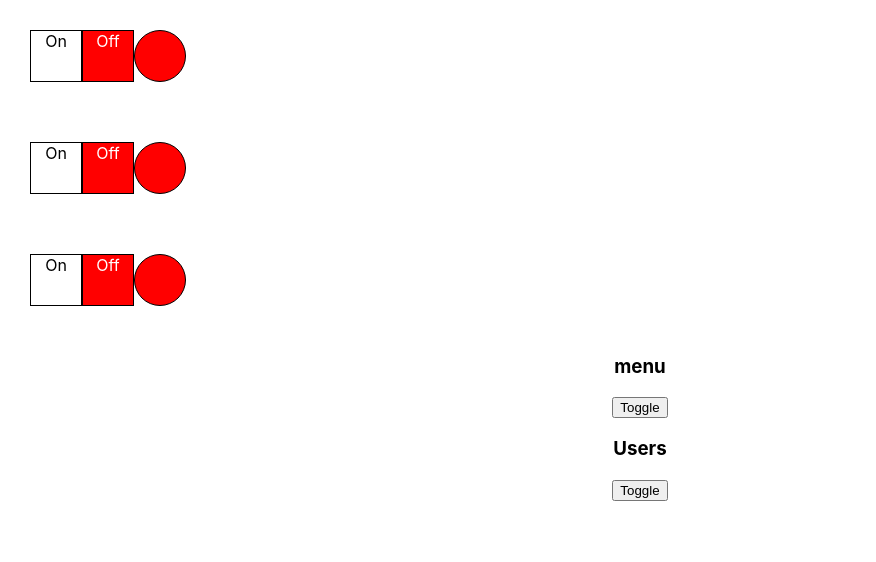
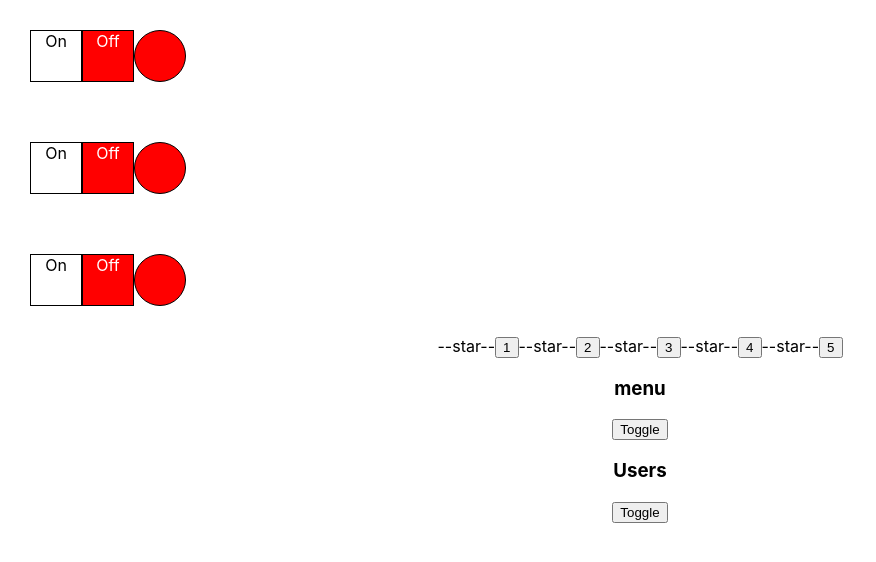
Before and after one commit to OlegPolishchuk/react-detail, a React (Create React App) app: page / in a window 1280 px wide. Shown: the top 562 px of the page, without its empty margins (0-876 px from the left). Built offline with nearby package versions, Linux system fonts and the light colour scheme.

Commit message:
feat: o6. useState: add uncontrolled rating

```diff
--- a/src/App.tsx
+++ b/src/App.tsx
@@ -4,6 +4,7 @@
 import Accordion from "./components/Accordion";
 import OnOf from "./components/OnOf/OnOf";
 import UncontrolledAccordion from "./components/UncontrolledControledAccordion";
+import {UncontrolledRating} from "./components/UncontrolledRating";
 
 function App() {
   return (
@@ -19,6 +20,7 @@
         <OnOf/>
         <OnOf/>
         <OnOf/>
+        <UncontrolledRating/>
 
         <UncontrolledAccordion title={'menu'} />
         <UncontrolledAccordion title={'Users'} />
--- a/src/components/Rating.tsx
+++ b/src/components/Rating.tsx
@@ -7,11 +7,10 @@
 const Rating = (props: RatingPropsType) => {
     return (
         <div>
-            <Star selected={props.value > 0}/>
             <Star selected={props.value > 1}/>
             <Star selected={props.value > 2}/>
+            <Star selected={props.value > 4}/>
             <Star selected={props.value > 3}/>
-            <Star selected={props.value > 4}/>
         </div>
     );
 };
--- /dev/null
+++ b/src/components/UncontrolledRating.tsx
@@ -0,0 +1,28 @@
+import React, {useState} from 'react';
+
+
+export function UncontrolledRating() {
+    const [value, setValue] = useState(0)
+
+    return (
+        <div>
+            <Star selected={value > 0}/><button onClick={()=>setValue(1)}>1</button>
+            <Star selected={value > 1}/><button onClick={()=>setValue(2)}>2</button>
+            <Star selected={value > 2}/><button onClick={()=>setValue(3)}>3</button>
+            <Star selected={value > 3}/><button onClick={()=>setValue(4)}>4</button>
+            <Star selected={value > 4}/><button onClick={()=>setValue(5)}>5</button>
+        </div>
+    )
+}
+
+type StarPropsType = {
+    selected: boolean
+}
+
+function Star (props: StarPropsType){
+    if(props.selected) {
+        return <span><b>--start--</b></span>
+    } else {
+        return <span>--star--</span>
+    }
+}
```
